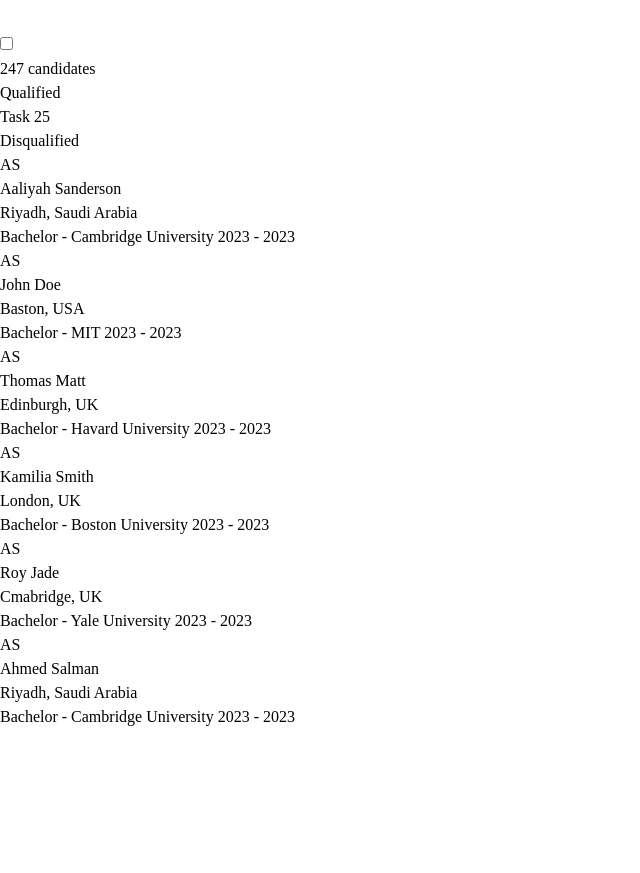
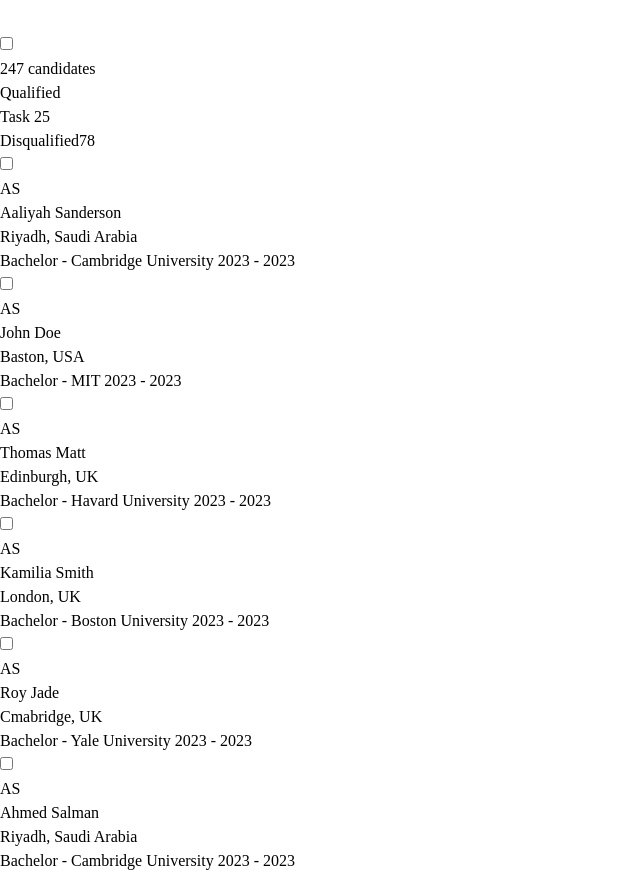
Before and after one commit to ohizz/cp-task2, a React (Vite) app: page / in a window 1280 px wide. Shown: the part 7460-8333 px from the top of the page, without its empty margins (0-640 px from the left). Before the commit the page ends 8189 px from the top, so only its background shows below. Built offline with nearby package versions, Linux system fonts and the light colour scheme.

Commit message:
add some css

```diff
--- a/src/components/containers.tsx
+++ b/src/components/containers.tsx
@@ -9,12 +9,12 @@ const Containers = () => {
 
 <div className="bg-white mt-4 p-4 border rounded-lg">
 
-<div className="flex justify-between gap-x-8 border-b border-black py-2 mb-4">
+<div className="flex justify-between gap-x-8 border-b border-gray py-2 mb-4">
         <p>Filter</p>
         <p>0 selected</p>
     </div>
 
-    <div className="flex flex-col justify-start gap-y-6 [&>*]:border-gray-100 border-b [&>*]:border-b [&>*]:py-1 [&>*]:flex [&>*]:justify-between">
+    <div className="flex flex-col justify-start gap-y-6 [&>*]:border-gray-100  [&>*]:border-b [&>*:last-child]:border-b-0 [&>*]:pb-2 [&>*]:flex [&>*]:justify-between">
         <div>
         <p>Personal Information</p>
         <svg className="text-blue-500 w-4 h-4 mt-px ml-2" xmlns="http://www.w3.org/2000/svg" viewBox="0 0 20 20" fill="currentColor">
@@ -41,7 +41,7 @@ const Containers = () => {
                 <path fill-rule="evenodd" d="M5.293 7.293a1 1 0 011.414 0L10 10.586l3.293-3.293a1 1 0 111.414 1.414l-4 4a1 1 0 01-1.414 0l-4-4a1 1 0 010-1.414z" clip-rule="evenodd" />
            </svg>
         </div>
-        <div className="flex gap-x-8 justify-center items-center">
+        <div className=" flex gap-x-8 justify-center items-center">
         <p>Advance Filter</p>
         <svg className="text-blue-500 w-4 h-4 mt-px ml-2" xmlns="http://www.w3.org/2000/svg" viewBox="0 0 20 20" fill="currentColor">
                 <path fill-rule="evenodd" d="M5.293 7.293a1 1 0 011.414 0L10 10.586l3.293-3.293a1 1 0 111.414 1.414l-4 4a1 1 0 01-1.414 0l-4-4a1 1 0 010-1.414z" clip-rule="evenodd" />
@@ -57,21 +57,23 @@ const Containers = () => {
             <input type="checkbox"/> <p className="text-blue-700">247 candidates</p>
         </div>
         <div className="flex gap-x-10 justify-center items-center">
-            <p>Qualified</p>
-            <p>Task 25</p>
-            <p>Disqualified</p>
+            <p className="text-blue-700">Qualified</p>
+            <p className="text-sm cursor-pointer">Task <span className="ml-1 p-1 bg-gray-100 rounded-lg text-black">25</span></p>
+            <p className="text-sm cursor-pointer">Disqualified<span className="ml-1 p-1 bg-gray-100 rounded-lg text-black">78</span></p>
         </div>
     </div>
         </div>
 
 <div className="mt-10 absolute top-60 left-[420px] flex gap-y-10 flex-col">
 {candidates.map((candidate) => (
-    <div className="flex gap-x-8">
-        <div className="bg-blue-100 text-blue-200 border rounded-full w-20 h-20 flex justify-center items-center text-2xl">AS</div>
-        <div>
-       <h1> {candidate.name}</h1>
-       <p>{candidate.country}</p>
-       <p>{candidate.degree} {candidate.date}</p>
+    <div className="flex gap-x-8 items-center">
+        <input type="checkbox"/>
+        <div className="bg-blue-100 text-blue-200 border rounded-full w-20 h-20 flex justify-center items-center text-2xl">
+            AS</div>
+        <div className="flex flex-col gap-y-2">
+       <h1 className="font-black"> {candidate.name}</h1>
+       <p className="text-sm font-medium">{candidate.country}</p>
+       <p className="text-sm font-extralight ">{candidate.degree} {candidate.date}</p>
        {/* <p>{candidate.tag}</p> */}
     </div>
     </div>
```
